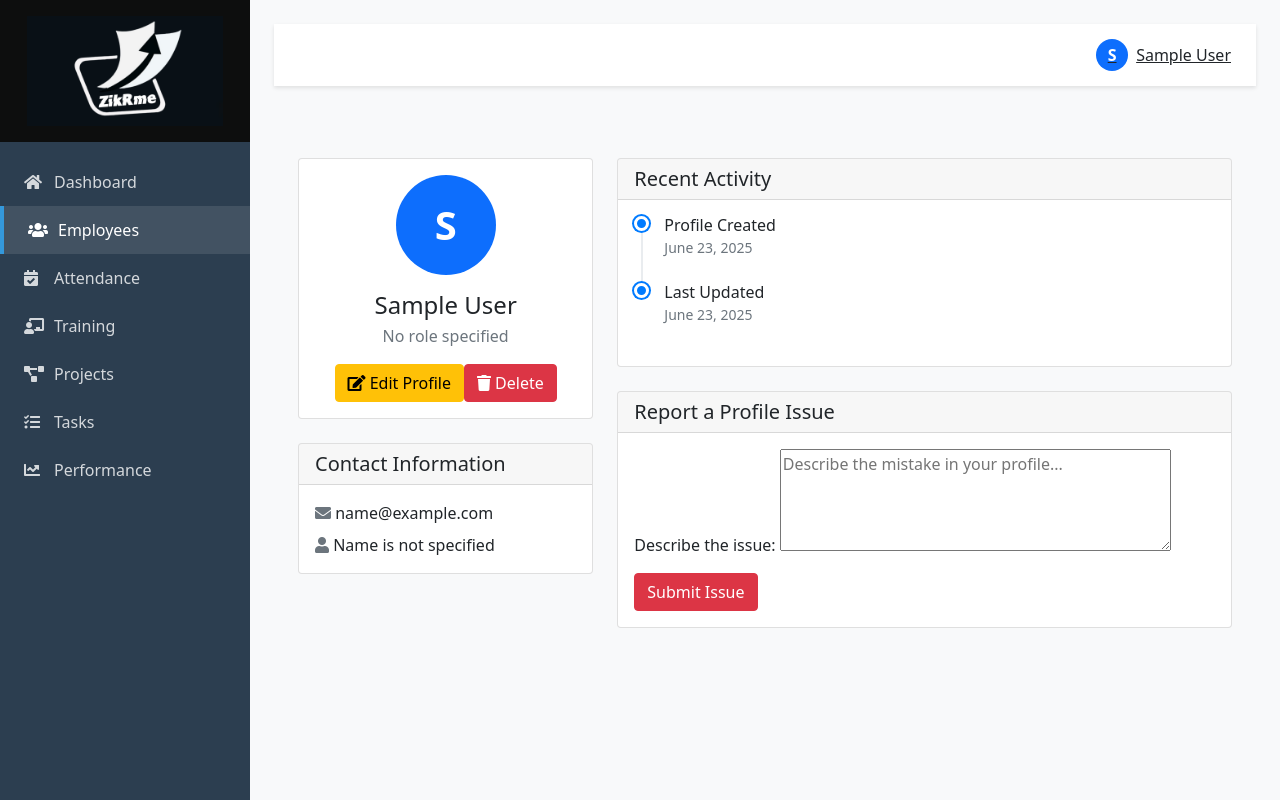
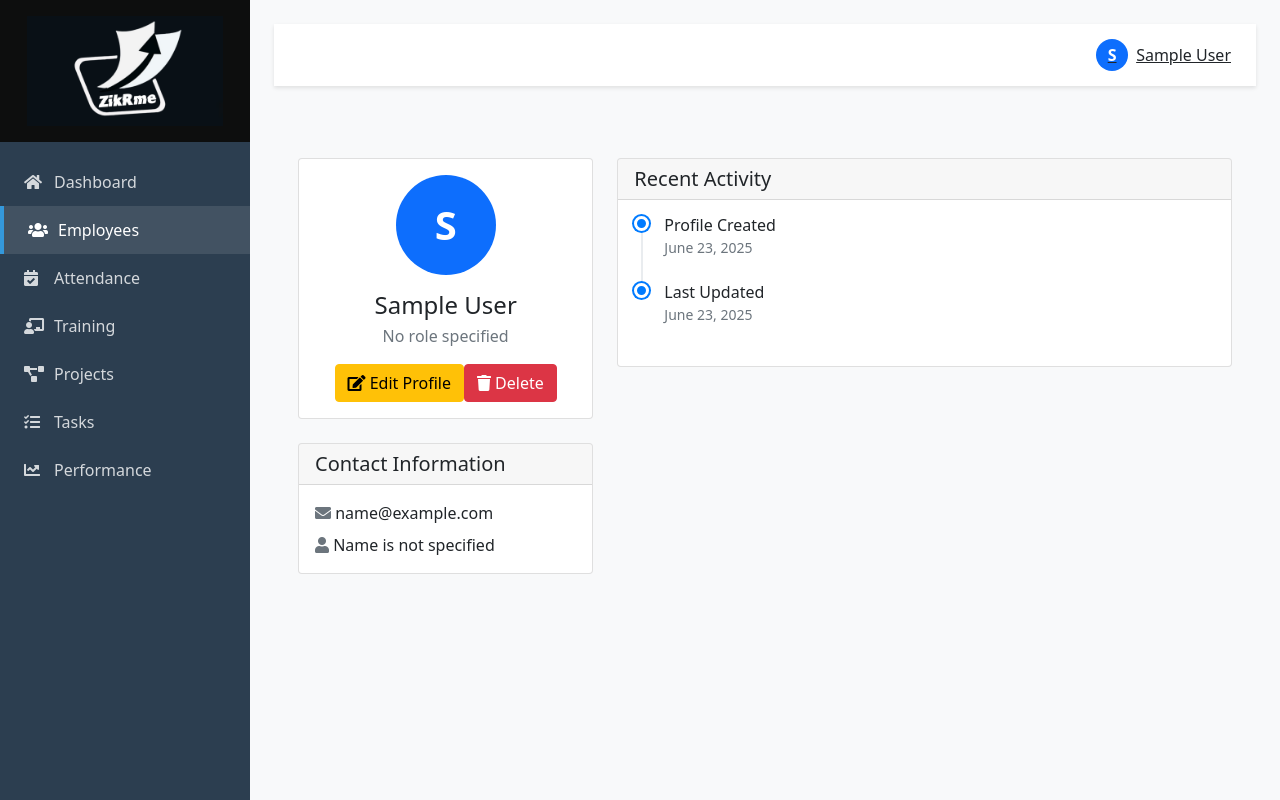
Before and after one commit to gangeshwar01/growthroom, a Django app: page /accounts/profiles/1/ in a window 1280 px wide. Run offline with Django 4.2, Linux system fonts and the light colour scheme; the visitor is signed in with stand-in values (Sample User, id 1); data comes from the database, SQL or seed files in the repository.

Commit message:
profile ticket 10

```diff
--- a/templates/accounts/profile_detail.html
+++ b/templates/accounts/profile_detail.html
@@ -121,7 +121,7 @@
                 </div>
             </div>
 
-            {% if request.user == profile.user %}
+            {% if request.user == profile.user and not request.user.is_superuser %}
             {# Profile Issue Section #}
             {% if issue_form %}
             <div class="card mt-4">
```
